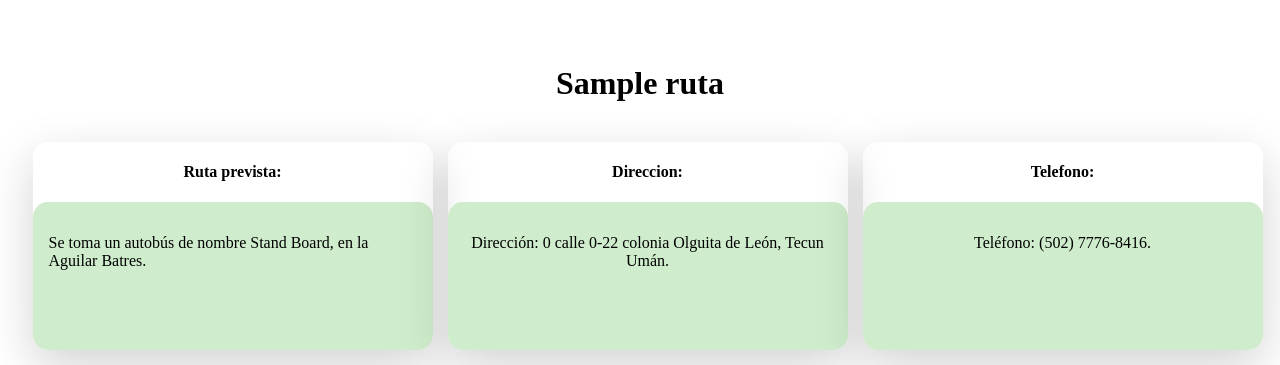
After one commit to lisdy20/Proyecto, a Django app: template ruta/templates/ruta/ruta2.html in a window 1280 px wide. The commit adds this page. Shown: the top 365 px of the page. Run offline with Django 3.2, Linux system fonts and the light colour scheme; the template is opened without the code that fills it: values that come from a table or form of the project are taken from there, others are empty; tables that the repository leaves empty hold one stand-in row (values such as "Sample post").

Commit message:
Se hicieron cambios en html de rutas y otros detalles

```diff
--- a/caravanamigrante/admin.py
+++ b/caravanamigrante/admin.py
@@ -14,15 +14,12 @@ class CaravanamigranteAdmin(admin.ModelAdmin):
     inlines= [MigranteTabular]
     search_fields = ['nombre' , 'país']
     list_display = ['nombre', 'país', 'origen']
-<<<<<<< Updated upstream
     ordering = ['nombre']
     #autocomplete_fields = ['caravanamigrante']
 
-=======
     list_filter = ['país']
     search_fields = ['nombre', 'país']
 
 
->>>>>>> Stashed changes
 
 admin.site.register(Caravanamigrante, CaravanamigranteAdmin)
--- a/migrante/models.py
+++ b/migrante/models.py
@@ -3,6 +3,7 @@ from django.db import models
 from caravanamigrante.models import Caravanamigrante
 from authuser.models import AuthUser
 from django.contrib.auth.models import User
+from django.utils import timezone
 
 # Create your models here.
 
@@ -20,11 +21,14 @@ class Migrante(models.Model):
     apellido = models.CharField('Apellido:', db_column='Apellido', max_length=50)
     telefono = models.CharField('Teléfono:', db_column='Telefono', max_length=16)
     genero = models.CharField('Género:', db_column='Genero', choices=GENERO_CHOICE, max_length=1)
-    edad = models.IntegerField('Edad:', db_column='Edad')
     fechanacimiento = models.DateField('Fecha de Nacimiento:', db_column='FechaNacimiento')
     nacionalidad = models.CharField('Nacionalidad:', db_column='Nacionalidad', max_length=50)
     caravana = models.ForeignKey(Caravanamigrante, on_delete=models.CASCADE, blank=True, null=True)
     usuario = models.ForeignKey(User, models.DO_NOTHING, db_column='FKIdUsuario')
+
+    def edad(self):
+        cadena = int((timezone.now().date() - self.fechanacimiento).days / 365.25)
+        return cadena
 
 
     def __str__(self):
--- /dev/null
+++ b/ruta/templates/ruta/ruta2.html
@@ -0,0 +1,94 @@
+<!DOCTYPE html>
+{%load static%}
+<html lang="es">
+<head>
+    <meta charset="UTF-8">
+    <meta http-equiv="X-UA-Compatible" content="IE=edge">
+    <meta name="viewport" content="width=device-width, initial-scale=1.0">
+    <title>Document</title>
+</head>
+<body>
+    <div class="container">
+    <br><br>
+    <h1 class="text-center">{{ruta.nombre}}</h1>
+    <br>
+    <div class="row">
+<div class="col-md-4">
+    <div class="card shadow-lg">
+        <h4 class="text-center">Ruta prevista:</h4>
+        <div class="card-body">
+            <p class="card-text">Se toma un autobús de nombre Stand Board, en la Aguilar Batres.</p>
+        </div>
+    </div>
+</div>
+<div class="col-md-2 text-center">
+    <div class="card shadow-lg">
+        <h4>Direccion:</h4>
+        <div class="card-body">
+          <p class="card-text">Dirección: 0 calle 0-22 colonia Olguita de León, Tecun Umán. </p>
+        </div>
+      </div>
+</div>
+<div class="col-md-2 text-center">
+    <div class="card shadow-lg" id="div3">
+        <h4>Telefono:</h4>
+        <div class="card-body">
+            <p class="card-text">Teléfono: (502) 7776-8416.</p>
+        </div>
+    </div>
+</div>
+</div>
+    <br>
+        <div class="container text-center items">
+            <th style="width: 175px; height:175px; justify-content: right;"><img src="/media/Mesilla.png" style="width: 500px; height:500px" class="img">
+        </div>
+<br>
+</div>
+</body>
+<style type="text/css">
+/* .items{
+    border:1px solid red;
+
+} */
+.card{
+    /* background-color: #689764; */
+    height: 100%;
+    width:100%;
+    border-radius: 15px;
+    display:flex;
+    flex-direction: column;
+}
+img{
+    width:50rem;
+    height:50rem;
+    border-radius: 15px;
+
+}
+.col-md-4, .col-md-2{
+    /* border: 1px solid blue; */
+    width: 25rem;
+    height:13rem;
+    flex:0 0 auto;
+    margin-left: 15px;
+}
+
+.card-body{
+    background-color: #cfedcc;
+    border-radius: 15px;
+    flex: 1 1 auto;
+    padding: 1rem 1rem;
+}
+.row{
+    display:flex;
+    flex-wrap: wrap;
+    align-items: center;
+    justify-content: center;
+}
+.text-center{
+    text-align: center;
+}
+.shadow-lg{
+    box-shadow: 0 1rem 3rem rgba(0,0,0,.175) !important;
+}
+</style>
+</html>
```
Also changed, not shown: Proyecto/settings.py (+15 -5 lines), ruta/templates/ruta/ruta.html (+206 -8 lines), asistencia/migrations/0001_initial.py, authuser/migrations/0001_initial.py, caravanamigrante/migrations/0001_initial.py, diasdevoluntariado/migrations/0001_initial.py, donacion/migrations/0001_initial.py, entradamigrante/migrations/0001_initial.py, migrante/migrations/0001_initial.py, modulo/migrations/0001_initial.py, origencaravana/migrations/0001_initial.py, pais/migrations/0001_initial.py, ruta/migrations/0001_initial.py, salidamigrante/migrations/0001_initial.py, 3 more files.
